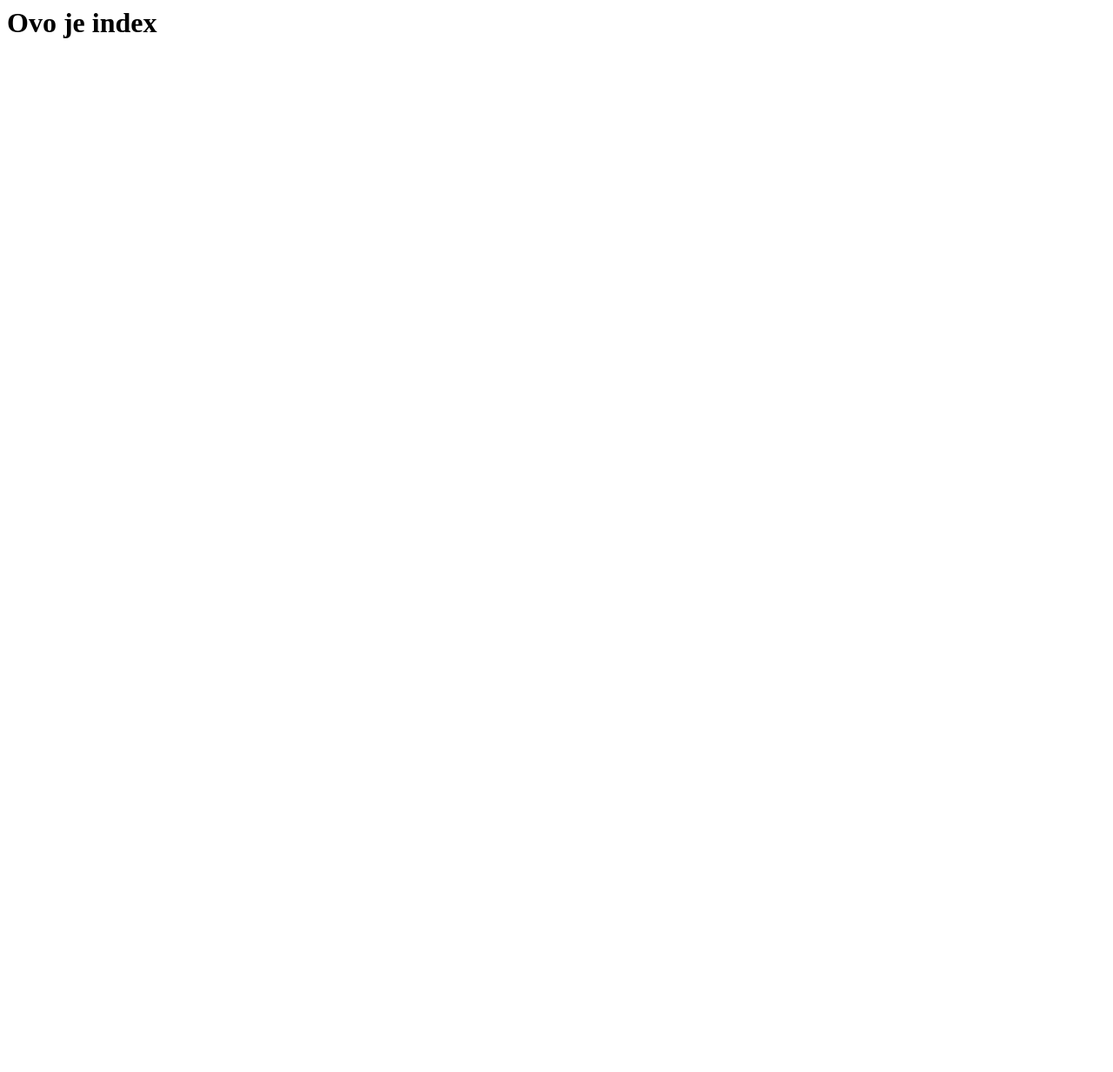
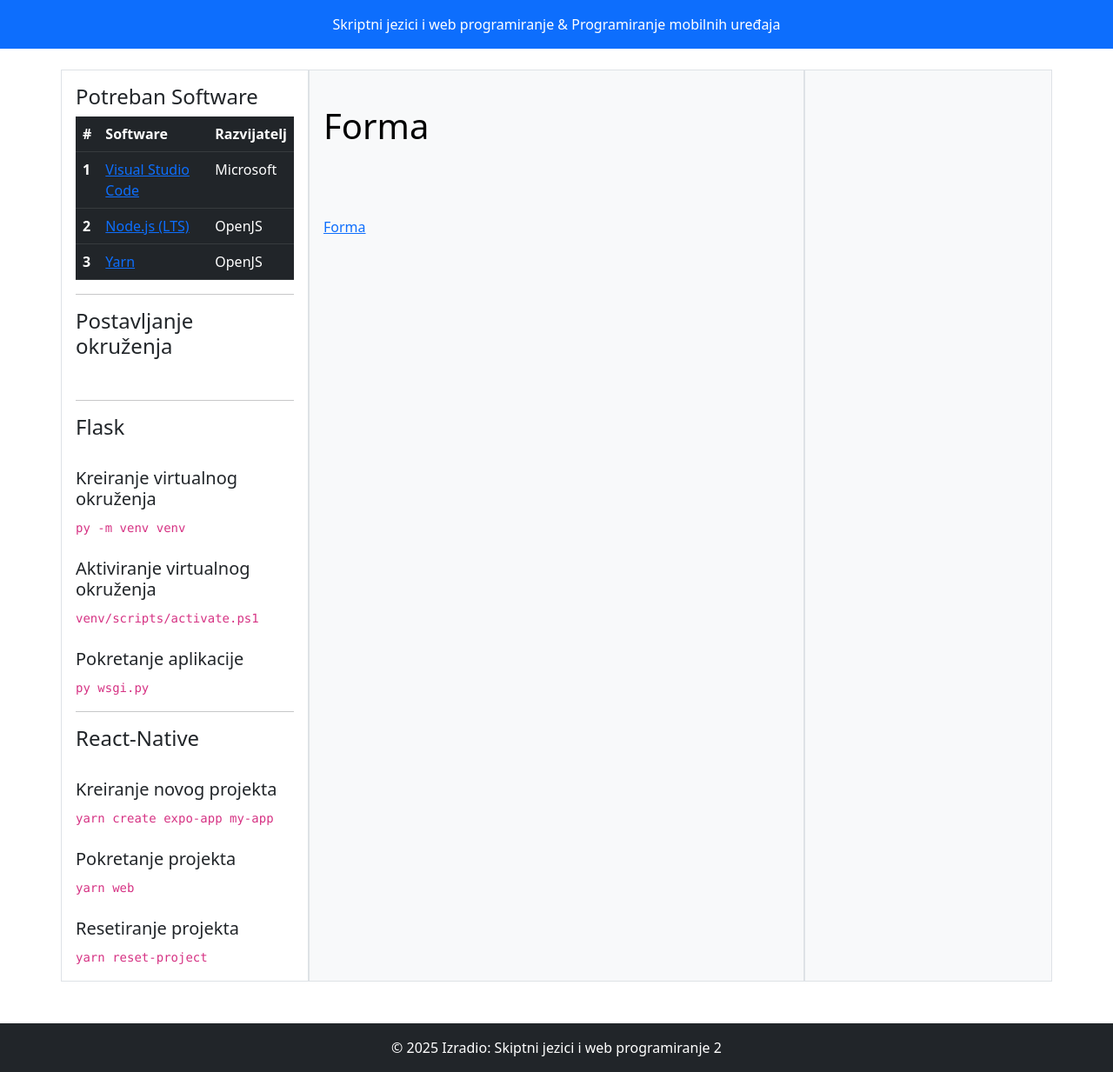
Before and after one commit to baltazar-flask/skola, a plain HTML site: page index.html in a window 1280 px wide. Shown: the whole page at 87% size. Before the commit the page ends 800 px from the top, so only its background shows below. Drawn offline with nearby package versions, Linux system fonts and the light colour scheme.

Commit message:
Add files via upload

```diff
--- a/index.html
+++ b/index.html
@@ -1 +1,129 @@
-<h1>Ovo je index</h1>
+<!DOCTYPE html>
+<html lang="hr">
+  <head>
+    <meta charset="UTF-8">
+    <meta name="viewport" content="width=device-width, initial-scale=1.0">
+    <title>SJWP 2</title>
+    <link
+      href="https://cdn.jsdelivr.net/npm/bootstrap@5.3.0/dist/css/bootstrap.min.css"
+      rel="stylesheet"
+    >
+  </head>
+  <body>
+
+    <!-- Zaglavlje -->
+    <header class="bg-primary text-white text-center py-3" id="naslov">
+      Skriptni jezici i web programiranje & Programiranje mobilnih uređaja
+    </header>
+
+    <!-- Sadržaj -->
+    <div class="container mt-4">
+      <div class="row">
+
+        <!-- Prvi stupac -->
+        <div class="col-md-3 p-3 border">
+          <h4>Potreban Software</h4>
+          <table class="table table-dark">
+            <thead>
+              <tr>
+                <th scope="col">#</th>
+                <th scope="col">Software</th>
+                <th scope="col">Razvijatelj</th>
+              </tr>
+            </thead>
+            <tbody>
+              <tr>
+                <th scope="row">1</th>
+                <td>
+                  <a href="https://code.visualstudio.com/docs/?dv=win64user"
+                    >Visual Studio Code</a
+                  >
+                </td>
+                <td>Microsoft</td>
+              </tr>
+              <tr>
+                <th scope="row">2</th>
+                <td>
+                  <a
+                    href="https://nodejs.org/dist/v22.13.1/node-v22.13.1-x64.msi"
+                    >Node.js (LTS)</a
+                  >
+                </td>
+                <td>OpenJS</td>
+              </tr>
+              <tr>
+                <th scope="row">3</th>
+                <td>
+                  <a href="https://classic.yarnpkg.com/latest.msi">Yarn</a>
+                </td>
+                <td>OpenJS</td>
+              </tr>
+            </tbody>
+          </table>
+          <hr>
+          <h4>Postavljanje okruženja</h4>
+          <br>
+
+          <hr>
+          <h4>Flask</h4>
+          <br>
+          <h5>Kreiranje virtualnog okruženja</h5>
+          <code>py -m venv venv</code>
+          <br>
+          <br>
+          <h5>Aktiviranje virtualnog okruženja</h5>
+          <code>venv/scripts/activate.ps1</code>
+          <br>
+          <br>
+          <h5>Pokretanje aplikacije</h5>
+          <code>py wsgi.py</code>
+
+          <hr>
+          <h4>React-Native</h4>
+          <br>
+          <h5>Kreiranje novog projekta</h5>
+          <code>yarn create expo-app my-app</code>
+          <br>
+          <br>
+          <h5>Pokretanje projekta</h5>
+          <code>yarn web</code>
+          <br>
+          <br>
+          <h5>Resetiranje projekta</h5>
+          <code>yarn reset-project</code>
+        </div>
+
+        <!-- Drugi stupac -->
+        <div class="col-md-6 bg-light text-black p-3 border">
+          <br>
+          <h1>Forma</h1>
+          <br>
+
+          <br>
+
+          <br>
+          <p>
+            <a href="https://carnet-my.sharepoint.com/:u:/g/personal/danijel_klarin_skole_hr/EcsWgqFfhp5AkZPEHgvSDMQBA9WR3rfX4wKIt6UoU2B83g?e=fIJGDZ">Forma</a>
+          </p>
+
+
+        </div>
+
+        <!-- Treći stupac -->
+        <div class="col-md-3 bg-light p-3 border">
+
+        </div>
+
+      </div>
+
+    </div>
+
+    <!-- Podnožje -->
+    <footer class="bg-dark text-white text-center py-3 mt-5">
+      <div class="container">
+        <p class="mb-0">&copy; 2025 Izradio: Skiptni jezici i web programiranje 2</p>
+      </div>
+    </footer>
+
+  </body>
+</html>
```
